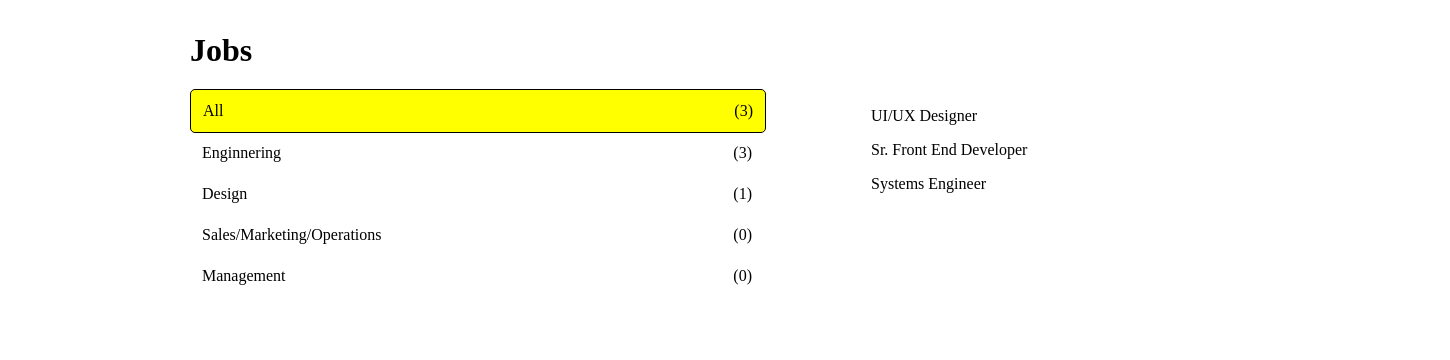
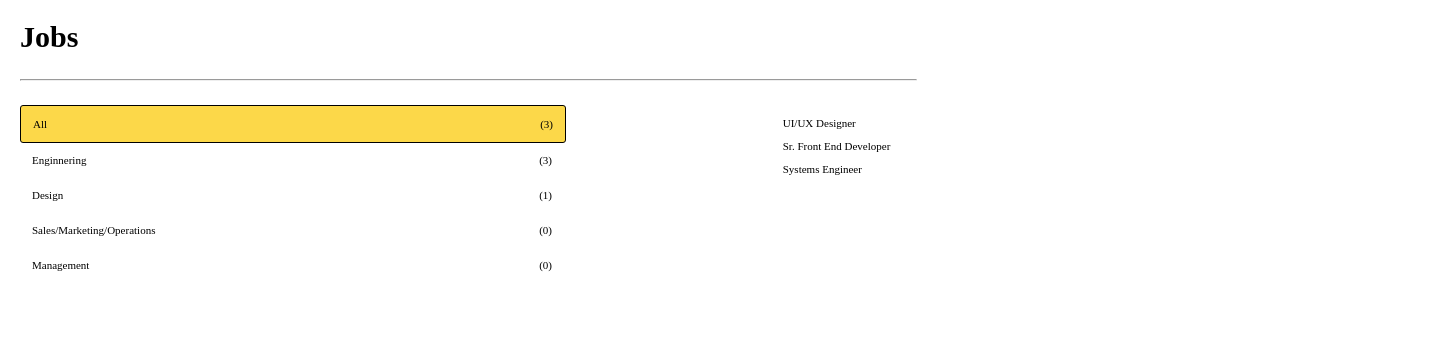
Before and after one commit to VidyashreeTarikere/end-of-field-challenge, a plain HTML site: page interface-06.html in a window 1280 px wide. Shown: the whole page, 1450 px wide, since content can reach past the window. Drawn offline with Linux system fonts and the light colour scheme.

Commit message:
Second update

```diff
--- a/interface-05.css
+++ b/interface-05.css
@@ -1,20 +1,34 @@
 * {margin: 0; padding: 0; list-style: none;}
 
-box {
-    width: auto;
-    height: auto;
+.box {
+    display: flex;
+    flex-direction: row;
+    align-items: stretch;
+    justify-content : center;
+    margin-top: 10%;
+
 }
- h1{
+ .title{
+
     background-color: lightgray;
-    display: inline-block;
-    text-align: center;
-    border-bottom: gray;
+    height: 80px;
+    margin-bottom: 80px;
+}
+h1{
+    margin-right: 60%;
+    font-size: 40px;
+    margin-bottom: 5%;
+}
+
+hr {
+    width:100%;text-align:left;margin-left:0;
+    margin-bottom: 10%;
 }
 
 #container {
     background-color: lightgrey;
     width : 30%;
-    height: 300px;
+    height: 350px;
     margin: auto auto;
     border : 5px solid lightgrey;
     display :flex;
--- a/interface-06.css
+++ b/interface-06.css
@@ -1,41 +1,57 @@
 body {
-    max-width: 900px;
-    margin: 2em auto;
+    width: 897px;
+    height : 337px;
     font-family: 'Times New Roman', Times, serif;
     text-align: justify;
+    margin-left: 20px;
+}
+
+hr {
+    background-color: rgba(128, 128, 128, 0.1);
+    margin-bottom: 25px;
 }
 
 .container {
     display: grid;
-    grid-template-columns:70% 70%;
+    grid-template-columns:75% 80%;
     grid-template-areas:
     "main aside" ;
     width: auto;
 }
 
+h1 {
+    margin-top: 20px;
+    margin-bottom: 25px;
+    font-family:font-family: 'Playfair Display', serif ;
+    font-size: 30px;
+}
 main {
     grid-area: main;
     margin-right: 80px;
+    font-family: font-family: 'Barlow', sans-serif;
+    font-size: 11px;
+    height: 40px;
+    width: 520px;
 }
 
 aside {
     grid-area: aside;
-    padding: 1px;
-    margin-left: 50px;
+
+    margin-left: 90px;
+    font-family: font-family: 'Barlow', sans-serif;;
+    font-size:11px ;
 }
 
 
 ul{
     list-style-type: none;
     padding: 0;
-    margin: 0; /* Remove margins */
+    margin: 0;
   }
 
   ul li {
-
-    margin-top: -1px; /* Prevent double borders */
-
-    padding: 12px; /* Add some padding */
+    margin-top: -1px;
+    padding: 12px;
   }
 
  .list {
--- a/interface-06.html
+++ b/interface-06.html
@@ -3,16 +3,18 @@
 <head>
     <meta charset="UTF-8">
     <meta name="viewport" content="width=device-width, initial-scale=1.0">
+    <link href="https://fonts.googleapis.com/css2?family=Playfair+Display:wght@700&display=swap" rel="stylesheet">
     <link rel="stylesheet" href="interface-06.css">
     <title>Interface-06</title>
 </head>
 <body>
     <h1>Jobs</h1>
+    <hr>
     <div class="container">
     <main>
 
         <ul>
-            <li class="list" style="background-color: yellow; border: 1px solid black; border-radius: 5px;"><span class="type">All</span><span class="no">(3)</span></li>
+            <li class="list" style="background-color: #fcd849; border: 1px solid black; border-radius: 3px;"><span class="type">All</span><span class="no">(3)</span></li>
             <li class="list"><span class="type"></span>Enginnering<span class="no">(3)</span></li>
             <li class="list"><span class="type">Design</span><span class="no">(1)</span></li>
             <li class="list"><span class="type">Sales/Marketing/Operations</span><span class="no">(0)</span></li>
```
Also changed, not shown: interface-05.html (+4 -2 lines), images/complex.06 Normal Res.png (added), images/complex.06.png (added), images/interface.05 Normal Res.png (added), images/interface.05.png (added), images/interface.18 Normal Res.png (added), images/interface.18.png (added), 1 other file.
